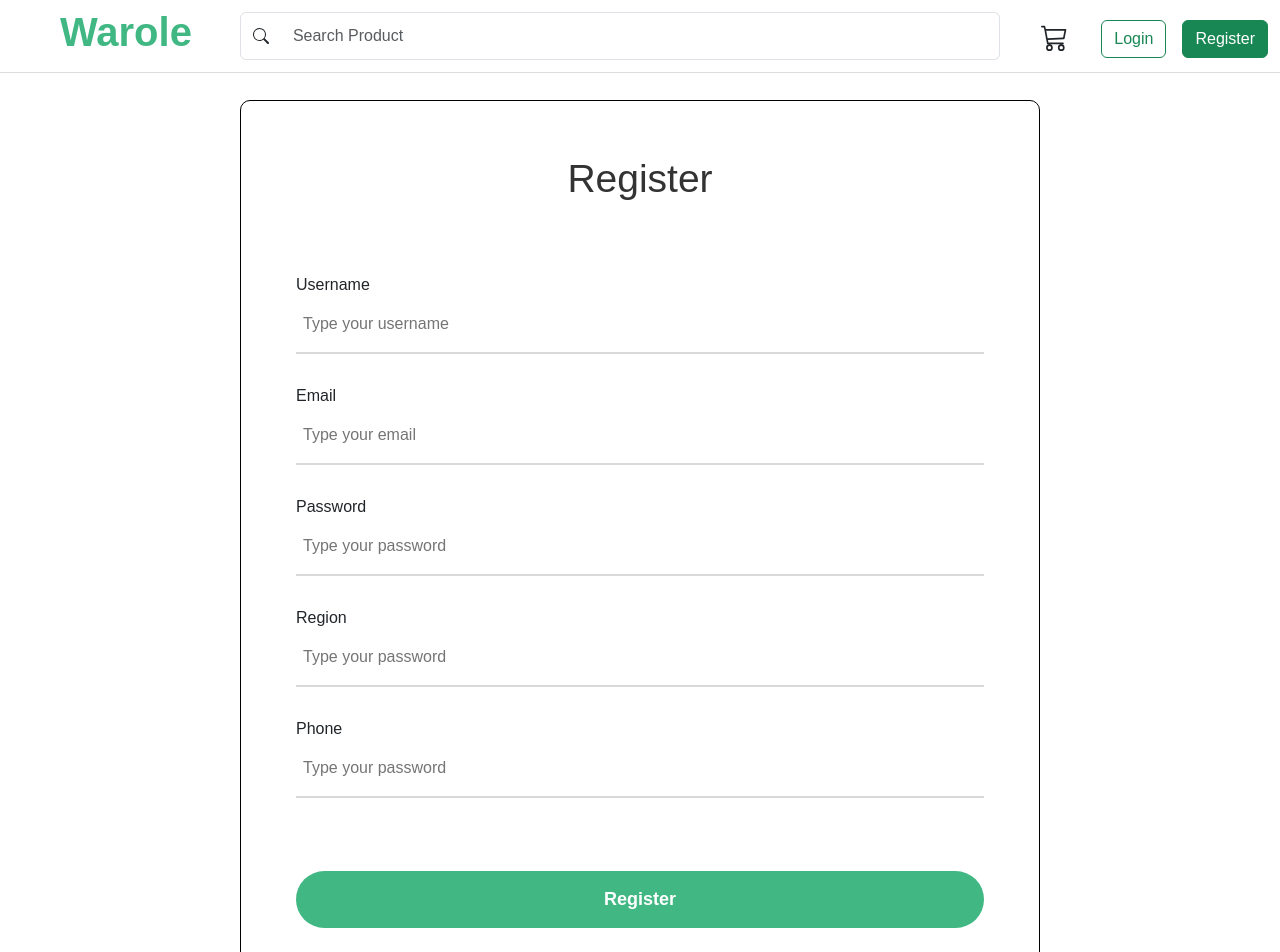
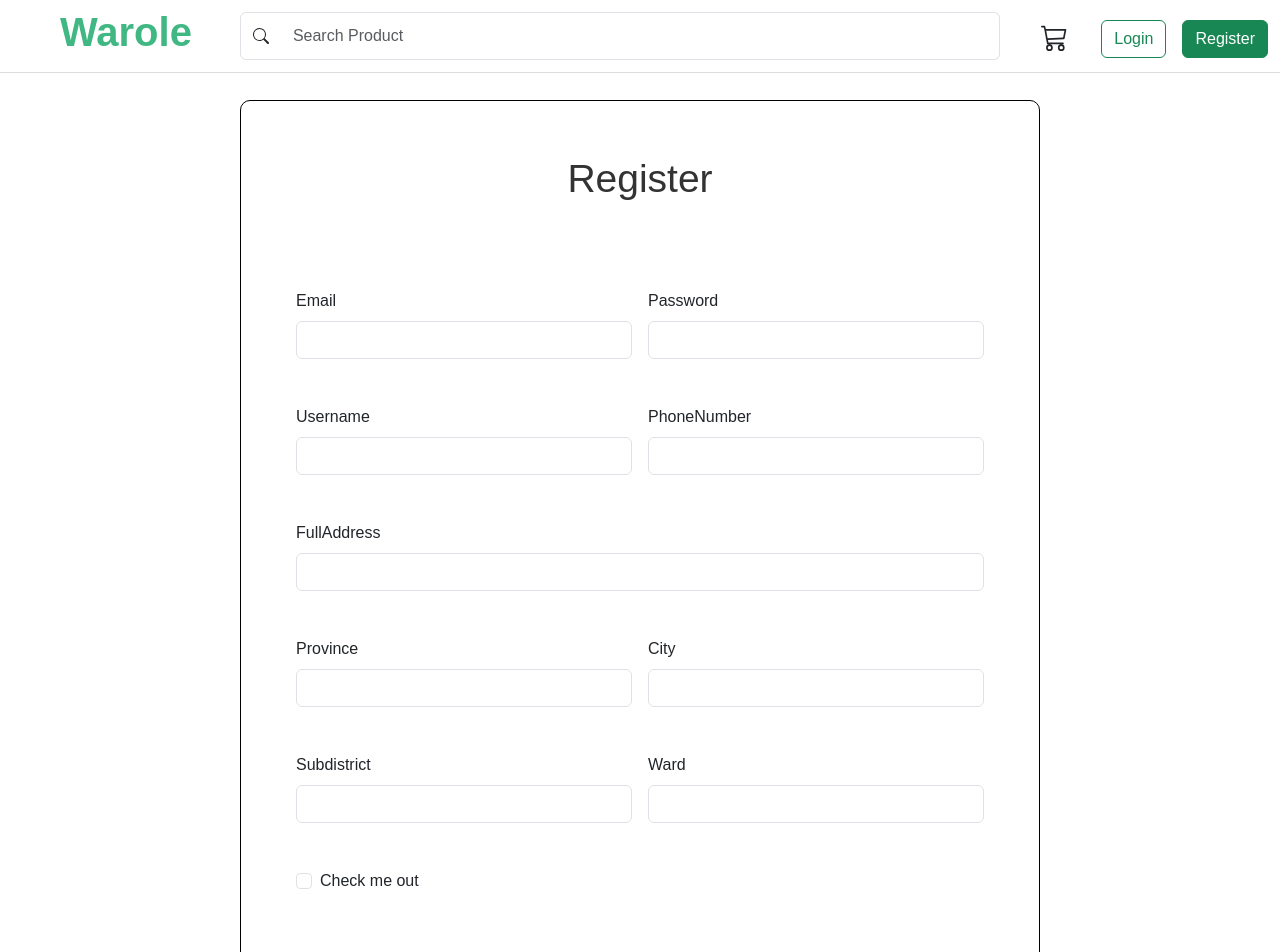
Before and after one commit to rifkyhilman/Warole-client, a Vue app: page /register in a window 1280 px wide. Shown: the top 952 px of the page. Built offline with nearby package versions, Linux system fonts and the light colour scheme.

Commit message:
:lipstick: Update form register
update form register

```diff
--- a/src/views/login/index.vue
+++ b/src/views/login/index.vue
@@ -37,6 +37,7 @@ export default {
 
                 const response = await fetch('https://ecoms.zeabur.app/api/v1/auth/login', {
                         method: 'POST',
+                        credentials: "include",
                         headers: {
                             'Content-Type': 'application/json',
                         },
--- a/src/views/register/index.vue
+++ b/src/views/register/index.vue
@@ -2,31 +2,56 @@
 <template>
     <div id="page-wrap">
         <div class="from">
-            <form @submit.prevent="handleSubmit">
+            <form class="row g-3">
                 <span id="form-title">Register</span>
-                <div class="wrap-input">
-                    <label for="name">Username</label>
-                    <input v-model="username" class="input" type="text" placeholder="Type your username" required>
+                <div class="col-md-6">
+                    <label for="inputEmail4" class="form-label">Email</label>
+                    <input type="email" class="form-control" id="inputEmail4">
                 </div>
-                <div class="wrap-input">
-                    <label for="name">Email</label>
-                    <input v-model="email" class="input" type="email" placeholder="Type your email" required>
+                <div class="col-md-6">
+                    <label for="inputPassword4" class="form-label">Password</label>
+                    <input type="password" class="form-control" id="inputPassword4">
                 </div>
-                <div class="wrap-input">
-                    <label for="name">Password</label>
-                    <input v-model="password" class="input" type="password" placeholder="Type your password" required>
+                <div class="col-md-6">
+                    <label for="inputName" class="form-label">Username</label>
+                    <input type="text" class="form-control" id="inputName">
                 </div>
-                <div class="wrap-input">
-                    <label for="password">Region</label>
-                    <input v-model="region" class="input" type="text" placeholder="Type your password" required>
+                <div class="col-md-6">
+                    <label for="inputPhone" class="form-label">PhoneNumber</label>
+                    <input type="text" class="form-control" id="inputPhone">
                 </div>
-                <div class="wrap-input">
-                    <label for="number">Phone</label>
-                    <input v-model="phone" class="input" type="number" placeholder="Type your password" required>
+                <div class="col-12">
+                    <label for="inputAddress" class="form-label">FullAddress</label>
+                    <input type="text" class="form-control" id="inputAddress">
                 </div>
-                <!-- <div id="text-right">Forgot Password?</div> -->
-                <button> Register </button>
-            </form>
+                <div class="col-md-6">
+                    <label for="inputProvinci" class="form-label"> Province </label>
+                    <input type="text" class="form-control" id="inputProvince">
+                </div>
+                <div class="col-md-6">
+                    <label for="inputCity" class="form-label">City</label>
+                    <input type="text" class="form-control" id="inputCity">
+                </div>
+                <div class="col-md-6">
+                    <label for="inputSubdistrict" class="form-label"> Subdistrict </label>
+                    <input type="text" class="form-control" id="inputSubdistrict">
+                </div>
+                <div class="col-md-6">
+                    <label for="inputWard" class="form-label"> Ward </label>
+                    <input type="text" class="form-control" id="inputWard">
+                </div>
+                <div class="col-12">
+                    <div class="form-check">
+                    <input class="form-check-input" type="checkbox" id="gridCheck">
+                    <label class="form-check-label" for="gridCheck">
+                        Check me out
+                    </label>
+                    </div>
+                </div>
+                <div class="col-12">
+                    <button type="submit" class="btn btn-primary">Register</button>
+                </div>
+                </form>
         </div>
     </div>
 </template>
```
